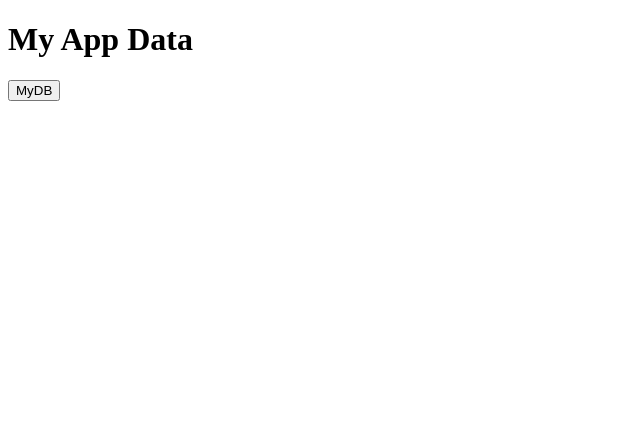
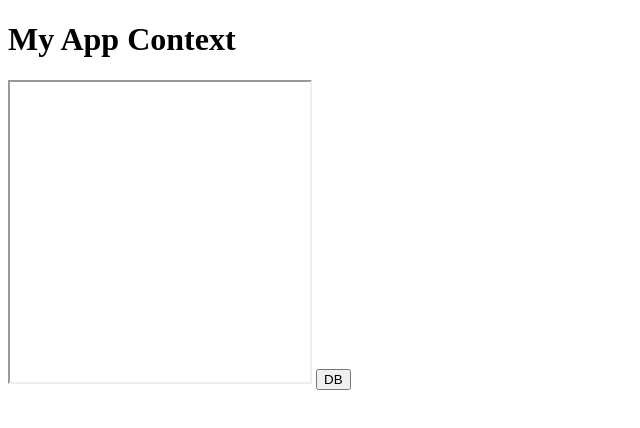
Before and after one commit to huangmu1987/microservice-app, a plain HTML site: page index.html in a window 1280 px wide. Shown: the whole page, without its empty margins (0-640 px from the left). Drawn offline with Linux system fonts and the light colour scheme.

Commit message:
Update index.html

```diff
--- a/index.html
+++ b/index.html
@@ -4,7 +4,8 @@
         <title>MySite</title>
     </head>
     <body>
-        <h1>My App Data</h1>
-        <a href="/db/index.html"><button>MyDB</button></a>
+        <h1>My App Context</h1>
+        <iframe name="db" src="" width="300" height="300"></iframe>
+        <a href="/db/index.html" target="db"><button>DB</button></a>
     </body>
 </html>
```
